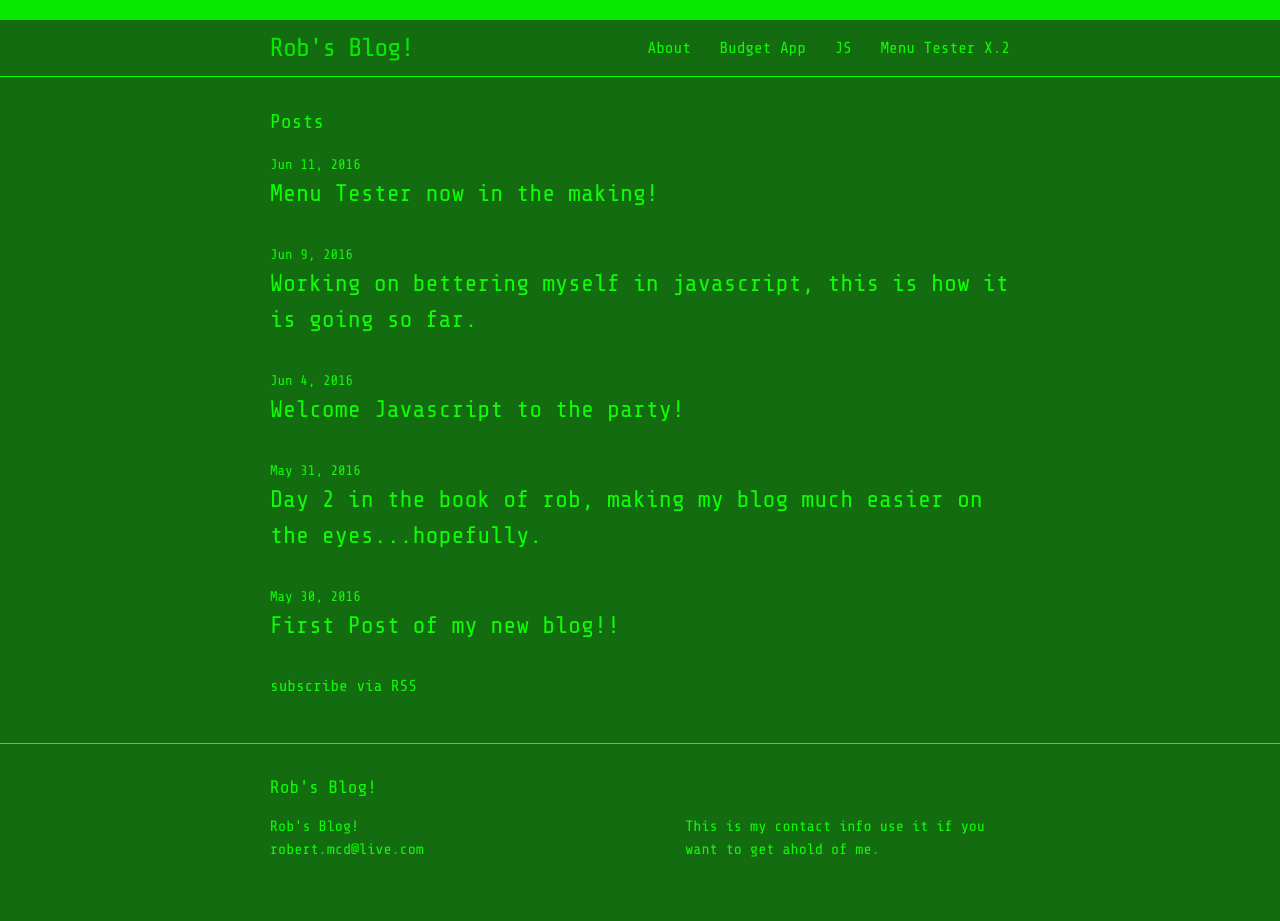
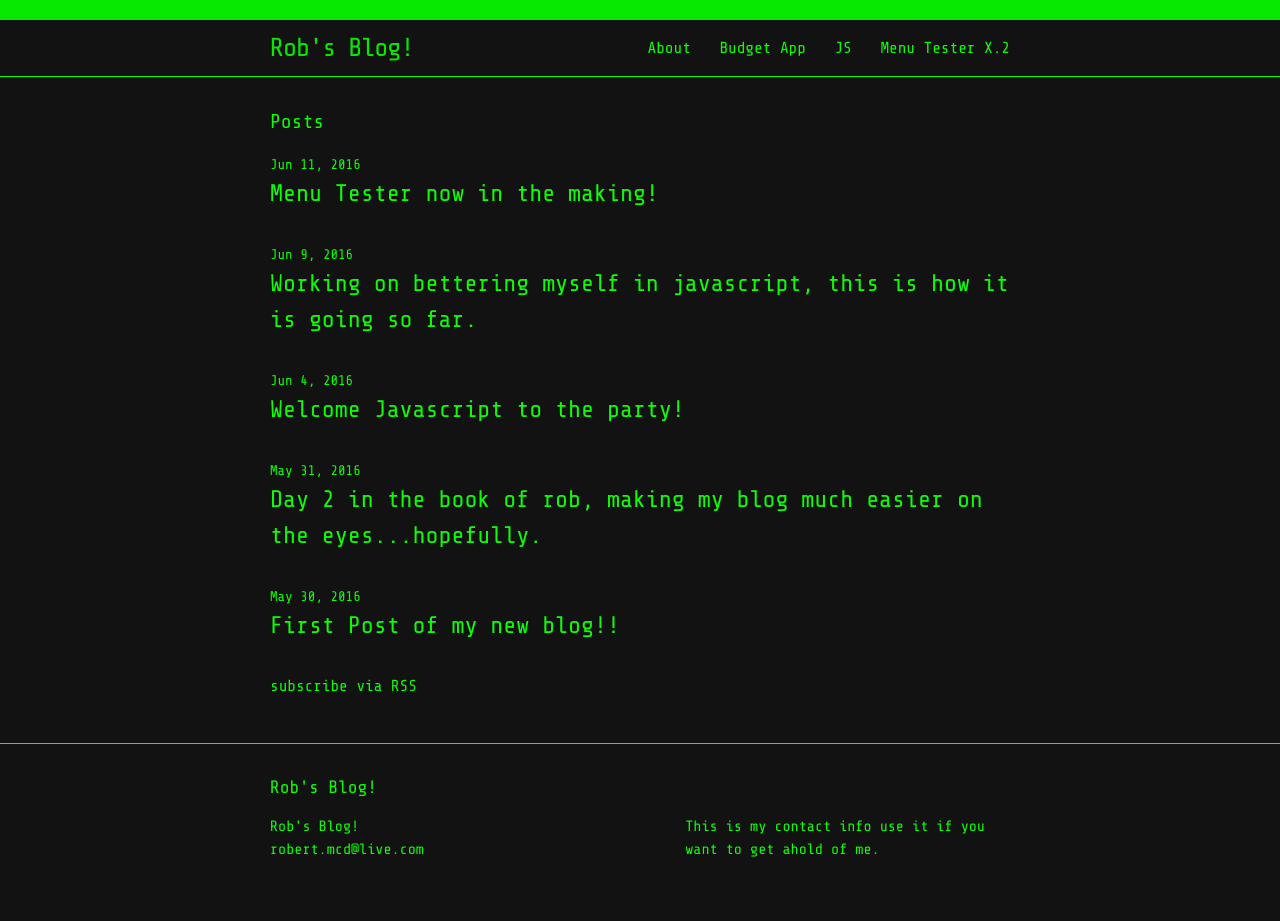
Before and after one commit to xSpiralx/xSpiralx.github.io, a Jekyll site: the page built from index.html, in a window 1280 px wide. Built offline with Jekyll 4.4.1, drawn with Linux system fonts in a browser that asks for light colours.

Commit message:
Update main.scss
Working on updating website for switch to python

```diff
--- a/css/main.scss
+++ b/css/main.scss
@@ -15,7 +15,7 @@ $base-line-height: 1.5;
 $spacing-unit:     30px;
 
 $text-color:     #0efd07;
-$background-color: #146c11;
+$background-color: #121212;
 $brand-color:      #0efd07;
 
 $grey-color:       #0efd07;
```
